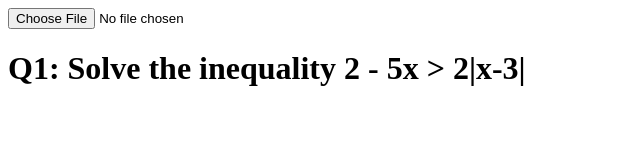
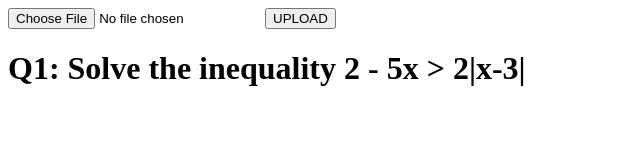
Before and after one commit to paulvonoberstein/9709_w20_ms_33, a plain HTML site: page index.html in a window 1280 px wide. Shown: the whole page, without its empty margins (0-640 px from the left). Drawn offline with Linux system fonts and the light colour scheme.

Commit message:
Update index.html

```diff
--- a/index.html
+++ b/index.html
@@ -8,6 +8,9 @@
 
   <form action = "upload.php" method = "POST" enctype= "multipart/form-data">
   <input type ="file" name = "file">
+    <button type = "submit" name = "submit">UPLOAD</button>
+
+
 
     <h1> Q1: Solve the inequality 2 - 5x > 2|x-3|</h1>
 
```
